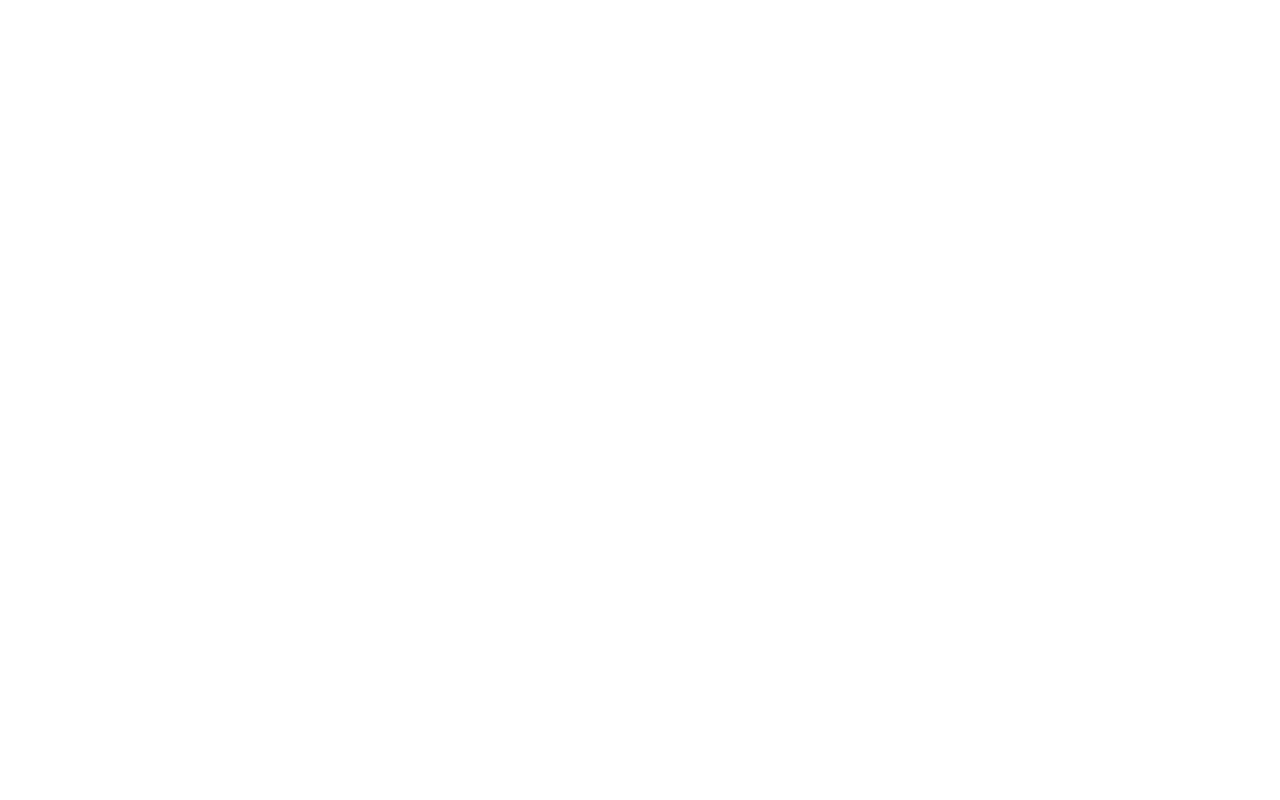
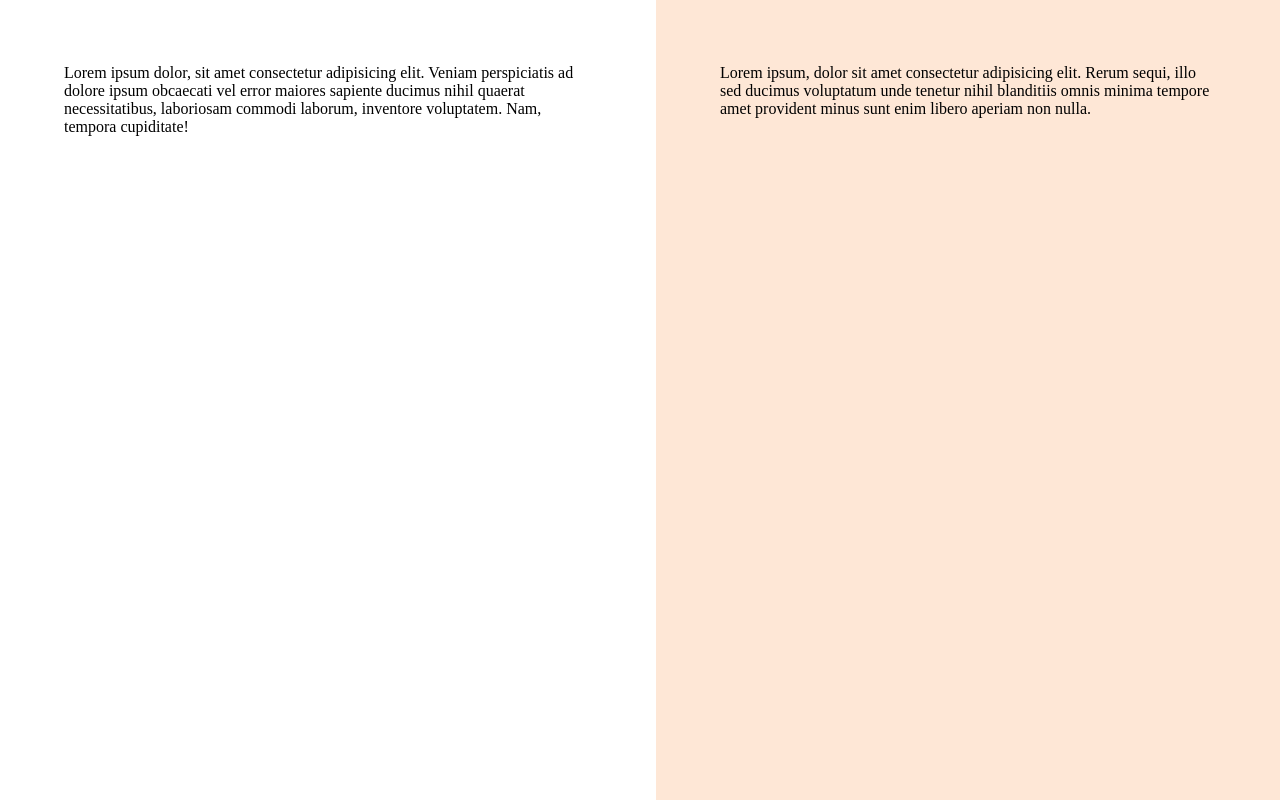
Before and after one commit to ronaldonakamashi/formulario-de-matricula, a plain HTML site: page index.html in a window 1280 px wide. Drawn offline with Linux system fonts and the light colour scheme; files that its build step writes are made by us from their sources; files whose address does not match are found by name.

Commit message:
layout css

```diff
--- a/index.html
+++ b/index.html
@@ -7,10 +7,18 @@
   <meta name="viewport" content="width=device-width, initial-scale=1.0">
   <title>Estrelas do Amanhã</title>
 
-  <link rel="stylesheet" href="style/index.css">
+  <link rel="stylesheet" href="styles/index.css">
   <link href="https://fonts.googleapis.com/css2?family=Poppins:ital,wght@0,100;0,200;0,300;0,400;0,500;0,600;0,700;0,800;0,900;1,100;1,200;1,300;1,400;1,500;1,600;1,700;1,800;1,900&display=swap" rel="stylesheet">
 </head>
+
 <body>
-
+  <div id="app">
+    <main>
+      <div class="main-container">Lorem ipsum dolor, sit amet consectetur adipisicing elit. Veniam perspiciatis ad dolore ipsum obcaecati vel error maiores sapiente ducimus nihil quaerat necessitatibus, laboriosam commodi laborum, inventore voluptatem. Nam, tempora cupiditate!</div>
+    </main>
+    <aside>
+      <div class="aside-container">Lorem ipsum, dolor sit amet consectetur adipisicing elit. Rerum sequi, illo sed ducimus voluptatum unde tenetur nihil blanditiis omnis minima tempore amet provident minus sunt enim libero aperiam non nulla.</div>
+    </aside>
+  </div>
 </body>
 </html>
--- a/styles/global.css
+++ b/styles/global.css
@@ -1,3 +1,9 @@
+* {
+  margin: 0;
+  padding: 0;
+  box-sizing: border-box;
+}
+
 :root {
   --font-family: 'Poppins', sans-serif;
   --text: 400 1rem/1.5 var(--font-family);
@@ -15,3 +21,7 @@
   --stroke-highlight: #F3541C;
   --semantic-error: #DC2626;
 }
+
+body {
+  overflow: hidden;
+}
--- a/styles/index.css
+++ b/styles/index.css
@@ -1 +1,2 @@
 @import url(global.css);
+@import url(layout.css);
--- /dev/null
+++ b/styles/layout.css
@@ -0,0 +1,27 @@
+#app {
+  display: grid;
+  grid-template-columns: 51.25% 48.75%;
+
+  height: 100vh;
+  overflow: hidden;
+}
+
+main {
+  overflow: auto;
+  padding: 4rem;
+
+  /* main .main-container */
+  & .main-container {
+    max-width: 33rem;
+    margin-left: auto;
+  }
+}
+
+aside {
+  background-color: var(--surface-secondary);
+  padding: 4rem;
+
+  & .aside-container {
+    max-width: 31rem;
+  }
+}
```
